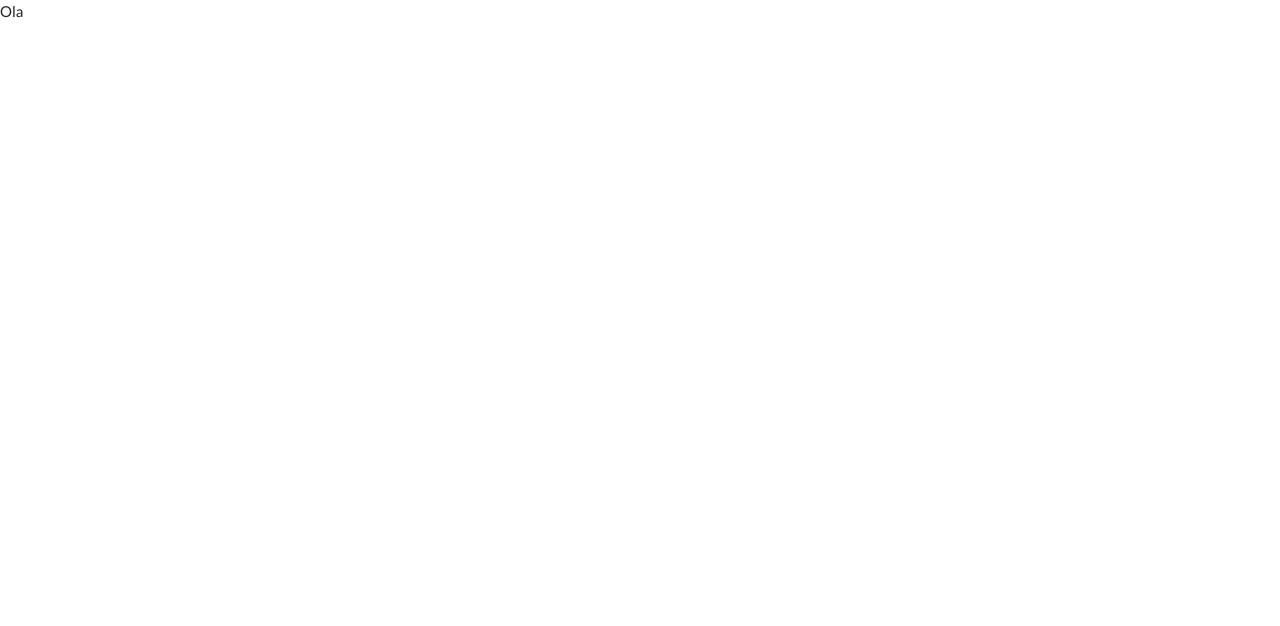
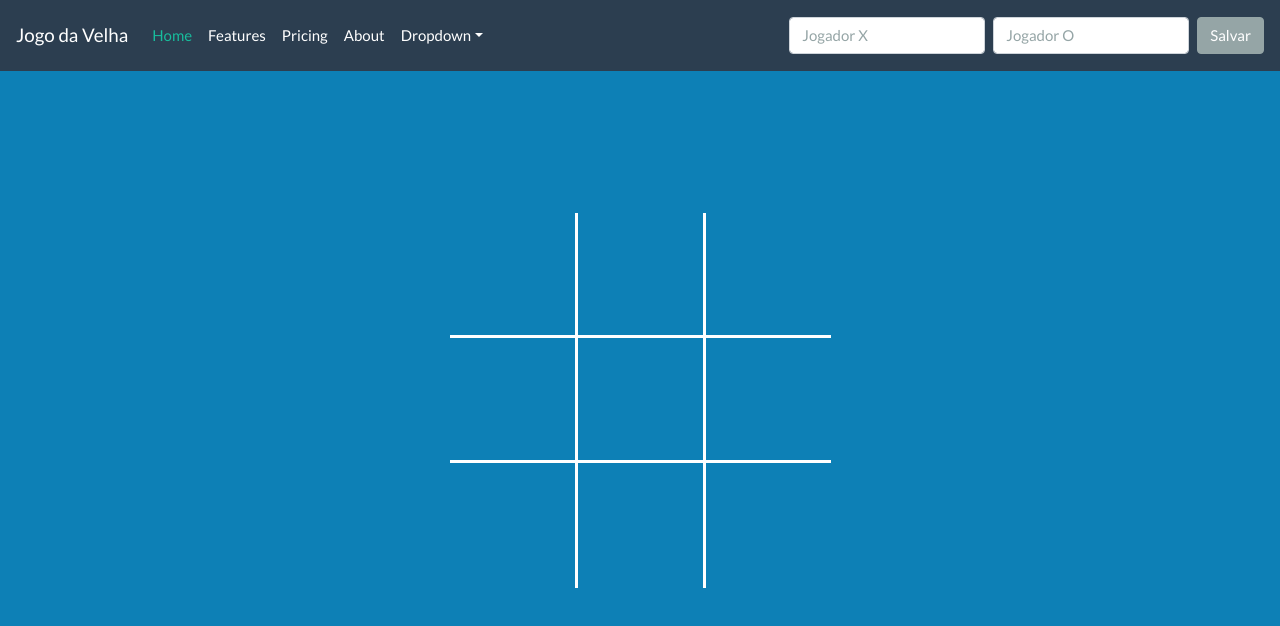
Before and after one commit to vithort/jogo-da-velha-tunado, a plain HTML site: page dist/index.html in a window 1280 px wide. Drawn offline with Linux system fonts and the light colour scheme.

Commit message:
Definindo Elementos e Estilo da Página
Definindo Elementos e Estilo da Página

```diff
--- a/dist/index.html
+++ b/dist/index.html
@@ -9,6 +9,78 @@
     <title>Jogo da Velha</title>
   </head>
   <body>
-    <p>Ola</p>
+    <nav class="navbar navbar-expand-lg navbar-dark bg-primary fixed">
+      <a class="navbar-brand" href="#">Jogo da Velha</a>
+
+      <div class="collapse navbar-collapse" id="navbarColor01">
+        <ul class="navbar-nav mr-auto">
+          <li class="nav-item active">
+            <a class="nav-link" href="#"
+              >Home
+              <span class="sr-only">(current)</span>
+            </a>
+          </li>
+          <li class="nav-item">
+            <a class="nav-link" href="#">Features</a>
+          </li>
+          <li class="nav-item">
+            <a class="nav-link" href="#">Pricing</a>
+          </li>
+          <li class="nav-item">
+            <a class="nav-link" href="#">About</a>
+          </li>
+          <li class="nav-item dropdown">
+            <a
+              class="nav-link dropdown-toggle"
+              data-toggle="dropdown"
+              href="#"
+              role="button"
+              aria-haspopup="true"
+              aria-expanded="false"
+              >Dropdown</a
+            >
+            <div class="dropdown-menu">
+              <a class="dropdown-item" href="#">Action</a>
+              <a class="dropdown-item" href="#">Another action</a>
+              <a class="dropdown-item" href="#">Something else here</a>
+              <div class="dropdown-divider"></div>
+              <a class="dropdown-item" href="#">Separated link</a>
+            </div>
+          </li>
+        </ul>
+        <form class="form-inline my-2 my-lg-0">
+          <input
+            class="form-control mr-sm-2"
+            type="text"
+            placeholder="Jogador X"
+          />
+          <input
+            class="form-control mr-sm-2"
+            type="text"
+            placeholder="Jogador O"
+          />
+          <button class="btn btn-secondary my-2 my-sm-0" type="submit">
+            Salvar
+          </button>
+        </form>
+      </div>
+    </nav>
+    <div id="velha" class="velha">
+      <div class="coluna">
+        <span data-id="0" class="quadro"></span>
+        <span data-id="1" class="quadro"></span>
+        <span data-id="2" class="quadro"></span>
+      </div>
+      <div class="coluna">
+        <span data-id="3" class="quadro"></span>
+        <span data-id="4" class="quadro"></span>
+        <span data-id="5" class="quadro"></span>
+      </div>
+      <div class="coluna">
+        <span data-id="6" class="quadro"></span>
+        <span data-id="7" class="quadro"></span>
+        <span data-id="8" class="quadro"></span>
+      </div>
+    </div>
   </body>
 </html>
--- a/dist/style.css
+++ b/dist/style.css
@@ -0,0 +1,47 @@
+body,
+html {
+  height: 100%;
+}
+
+body {
+  display: flex;
+  justify-content: center;
+  align-items: center;
+  background: rgb(13, 128, 182);
+}
+
+.fixed {
+  position: fixed;
+  top: 0;
+  left: 0;
+  right: 0;
+}
+
+.velha {
+  display: flex;
+  justify-content: center;
+}
+
+.velha .coluna {
+  display: flex;
+  flex-direction: column;
+  border-right: 3px solid white;
+}
+
+.velha .coluna:last-child {
+  border: none;
+}
+
+.velha .quadro {
+  width: 125px;
+  height: 125px;
+  border-bottom: 3px solid white;
+  color: #e4e4e4;
+  font-size: 5em;
+  font-weight: 100;
+  text-align: center;
+}
+
+.velha .quadro:last-child {
+  border: none;
+}
```
